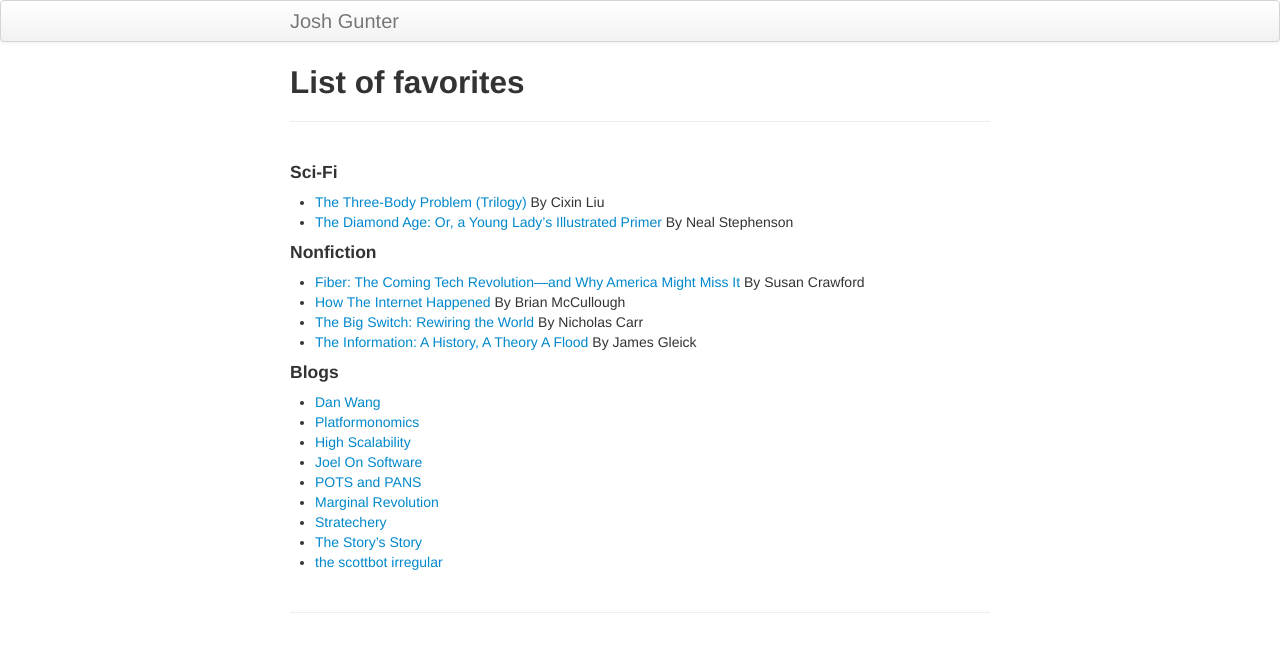
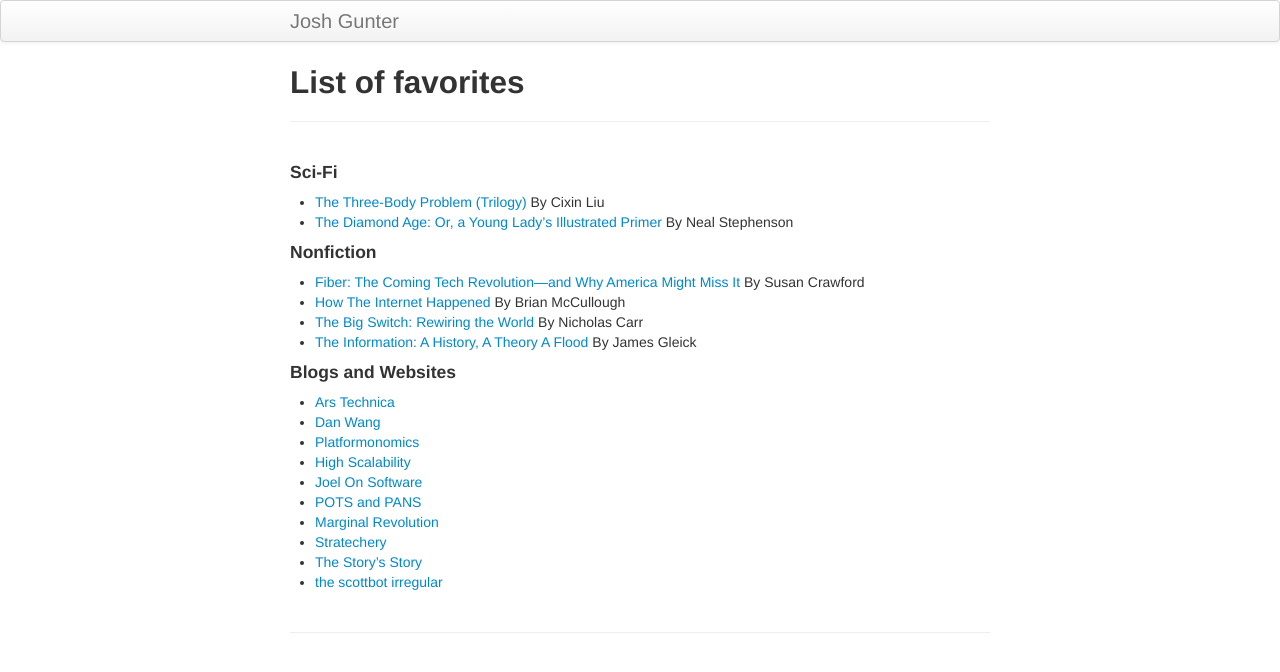
Before and after one commit to joshgunter/gunter_website, a Jekyll site: the page built from index.md, in a window 1280 px wide. Shown: the top 672 px of the page. Built offline with Jekyll 4.4.1, drawn with Linux system fonts in a browser that asks for light colours.

Commit message:
Update index.md

```diff
--- a/index.md
+++ b/index.md
@@ -14,7 +14,8 @@ description: Some lists of things I find interesting.
 - [The Big Switch: Rewiring the World](pages/big-switch.html) By Nicholas Carr
 - [The Information: A History, A Theory A Flood](pages/the-information.html) By James Gleick
 
-#### Blogs
+#### Blogs and Websites
+- [Ars Technica](https://arstechnica.com/)
 - [Dan Wang](https://danwang.co/)
 - [Platformonomics](http://www.platformonomics.com/)
 - [High Scalability](http://highscalability.com/)
```
